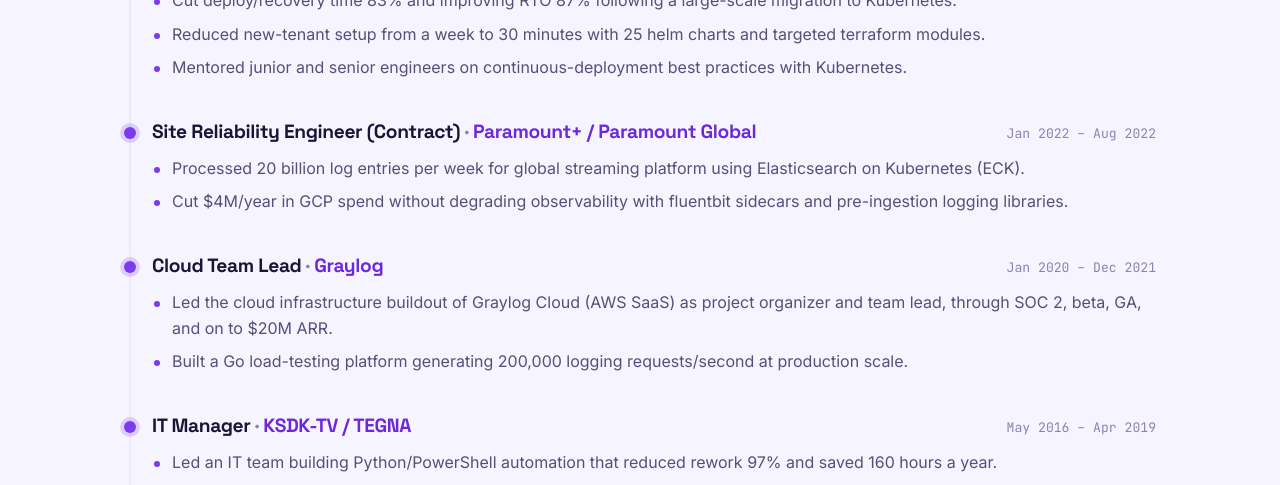
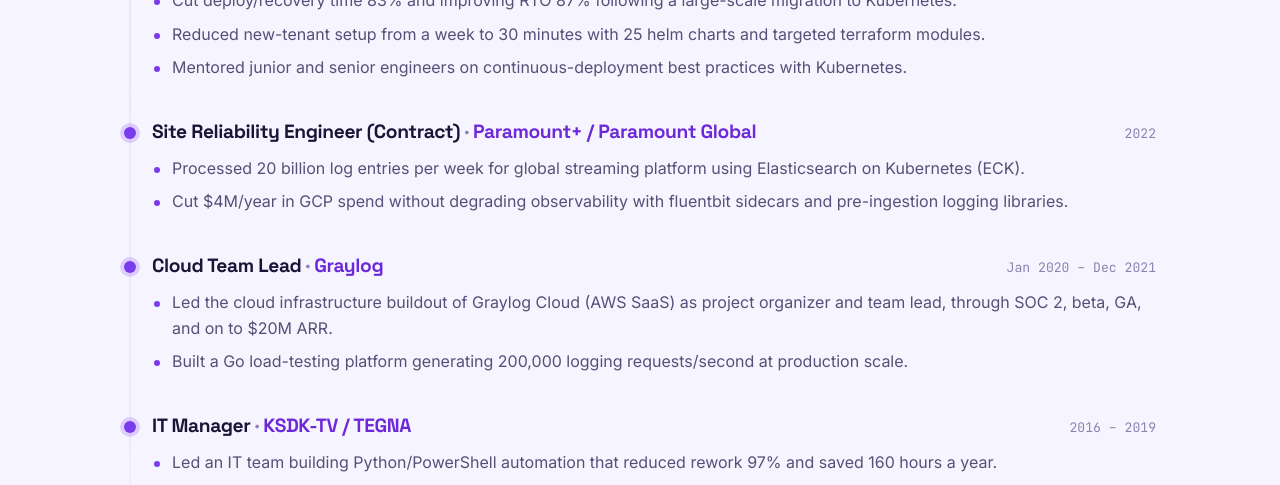
Before and after one commit to nicholas-a-hall/nicholas-a-hall.github.io, a React (Vite) app: page / in a window 1280 px wide. Shown: the part 3040-3525 px from the top of the page. Built offline with nearby package versions, Linux system fonts and the light colour scheme.

Commit message:
adjust copy, old dates

```diff
--- a/src/data/content.js
+++ b/src/data/content.js
@@ -391,7 +391,7 @@
   {
     role: 'Site Reliability Engineer (Contract)',
     company: 'Paramount+ / Paramount Global',
-    period: 'Jan 2022 – Aug 2022',
+    period: '2022',
     highlights: [
       'Processed 20 billion log entries per week for global streaming platform using Elasticsearch on Kubernetes (ECK).',
       'Cut $4M/year in GCP spend without degrading observability with fluentbit sidecars and pre-ingestion logging libraries.',
@@ -409,7 +409,7 @@
   {
     role: 'IT Manager',
     company: 'KSDK-TV / TEGNA',
-    period: 'May 2016 – Apr 2019',
+    period: '2016 – 2019',
     highlights: [
       'Led an IT team building Python/PowerShell automation that reduced rework 97% and saved 160 hours a year.',
       'Cut unplanned downtime in key systems 95% (30 hours in 2017 to 90 minutes in 2018) and MTTR 96% (4 hours to 10 minutes) with proactive monitoring and a rebuilt incident-response process.',
```
